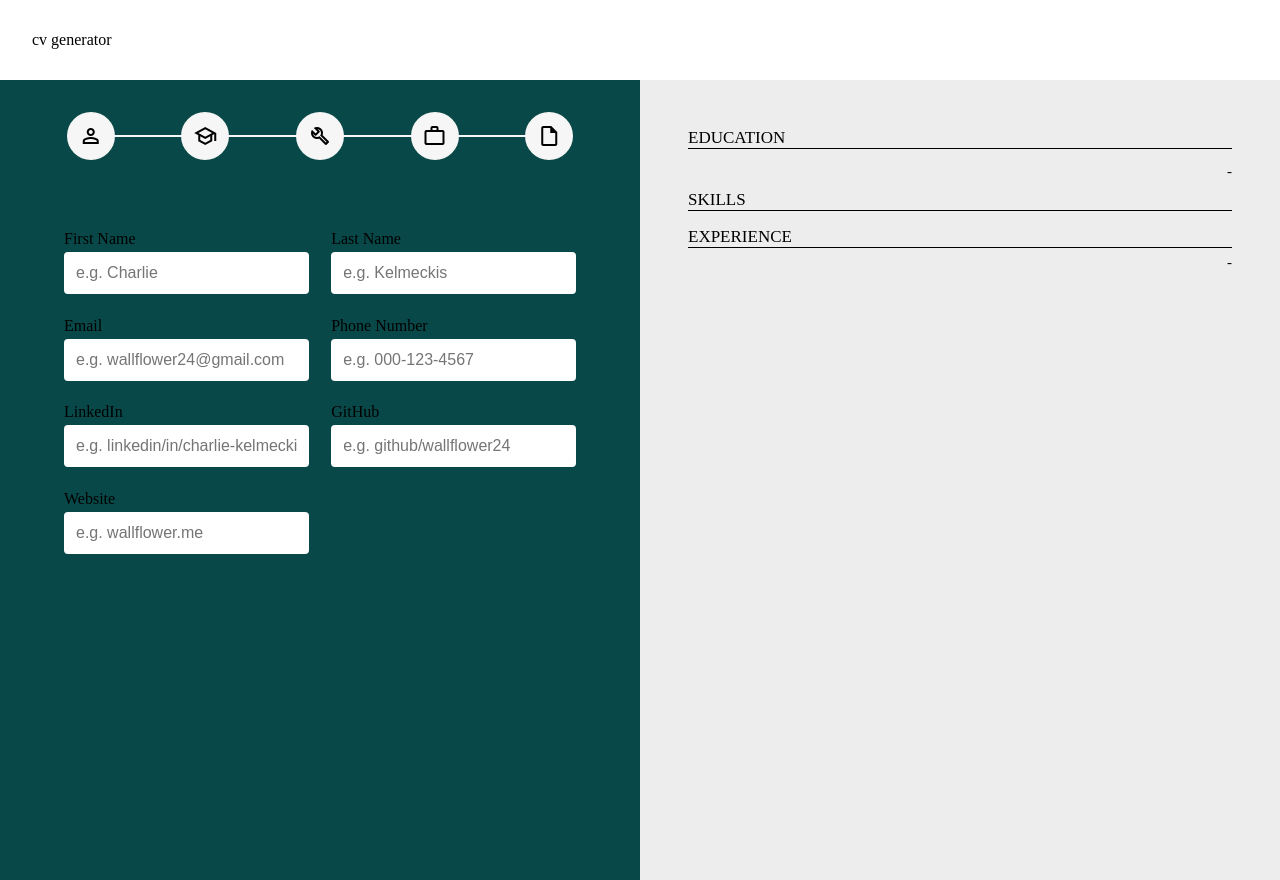
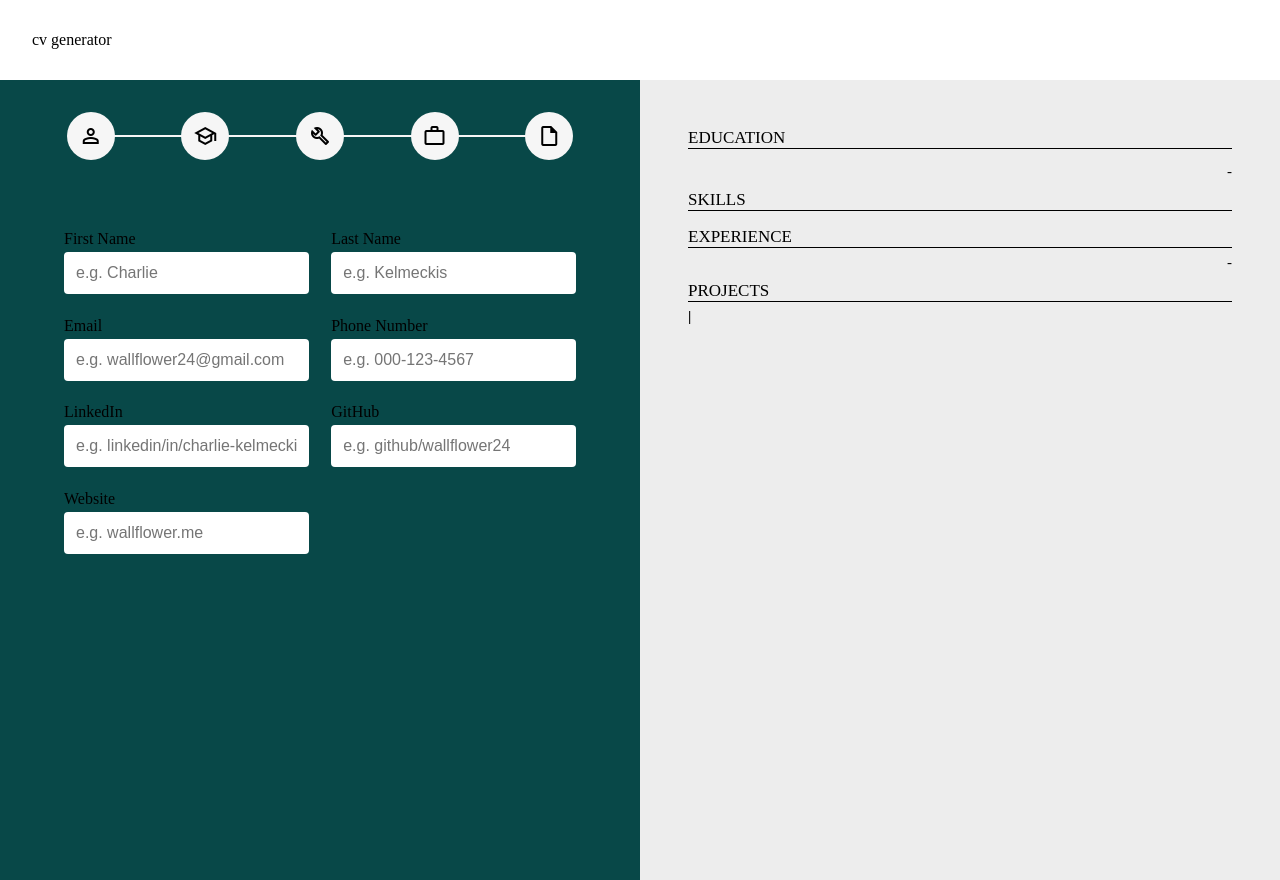
Before and after one commit to Ruchita1010/resume-generator, a React (Vite) app: page / in a window 1280 px wide. Built offline with nearby package versions, Linux system fonts and the light colour scheme; the HTML template or start-up script is replaced by a standard one.

Commit message:
feat: add preview of Projects

```diff
--- a/src/components/Preview.jsx
+++ b/src/components/Preview.jsx
@@ -4,15 +4,18 @@ import Education from './Previews/Education';
 import styles from '../styles/Preview.module.css';
 import Skills from './Previews/Skills';
 import Experience from './Previews/Experience';
+import Projects from './Previews/Projects';
 
 const Preview = (props) => {
-  const { personalDetails, education, skills, experience } = props.user;
+  const { personalDetails, education, skills, experience, projects } =
+    props.user;
   return (
     <div className={styles.preview}>
       <PersonalDetails personalDetails={personalDetails} />
       <Education education={education} />
       <Skills skills={skills} />
       <Experience experience={experience} />
+      <Projects projects={projects} />
     </div>
   );
 };
--- /dev/null
+++ b/src/components/Previews/Projects.jsx
@@ -0,0 +1,33 @@
+import React from 'react';
+import { v4 as uuidv4 } from 'uuid';
+import styles from '../../styles/Preview.module.css';
+
+const Projects = (props) => {
+  const { projects } = props;
+  return (
+    <div className={styles.section}>
+      <p className={styles.section_title}>PROJECTS</p>
+      <div className={`${styles.section_content} ${styles.projects_preview}`}>
+        {projects.map((item) => (
+          <div key={item.id}>
+            <div className={styles.project_header}>
+              <p className={styles.project_name}>{item.name} | </p>
+              <p className={styles.project_technologies}>
+                &nbsp;{item.technologiesUsed}
+              </p>
+            </div>
+            <ul className={styles.project_description}>
+              {item.description.split('\n').map((listItem) => {
+                if (listItem !== '') {
+                  return <li key={uuidv4()}>{listItem}</li>;
+                }
+              })}
+            </ul>
+          </div>
+        ))}
+      </div>
+    </div>
+  );
+};
+
+export default Projects;
--- a/src/styles/Preview.module.css
+++ b/src/styles/Preview.module.css
@@ -58,3 +58,25 @@
 .job_description {
   margin-left: 1rem;
 }
+
+/* For Projects Preview */
+.projects_preview {
+  display: grid;
+  gap: 10px;
+}
+
+.project_header {
+  display: flex;
+}
+
+.project_name {
+  font-weight: bold;
+}
+
+.project_technologies {
+  font-style: italic;
+}
+
+.project_description {
+  margin-left: 1rem;
+}
```
